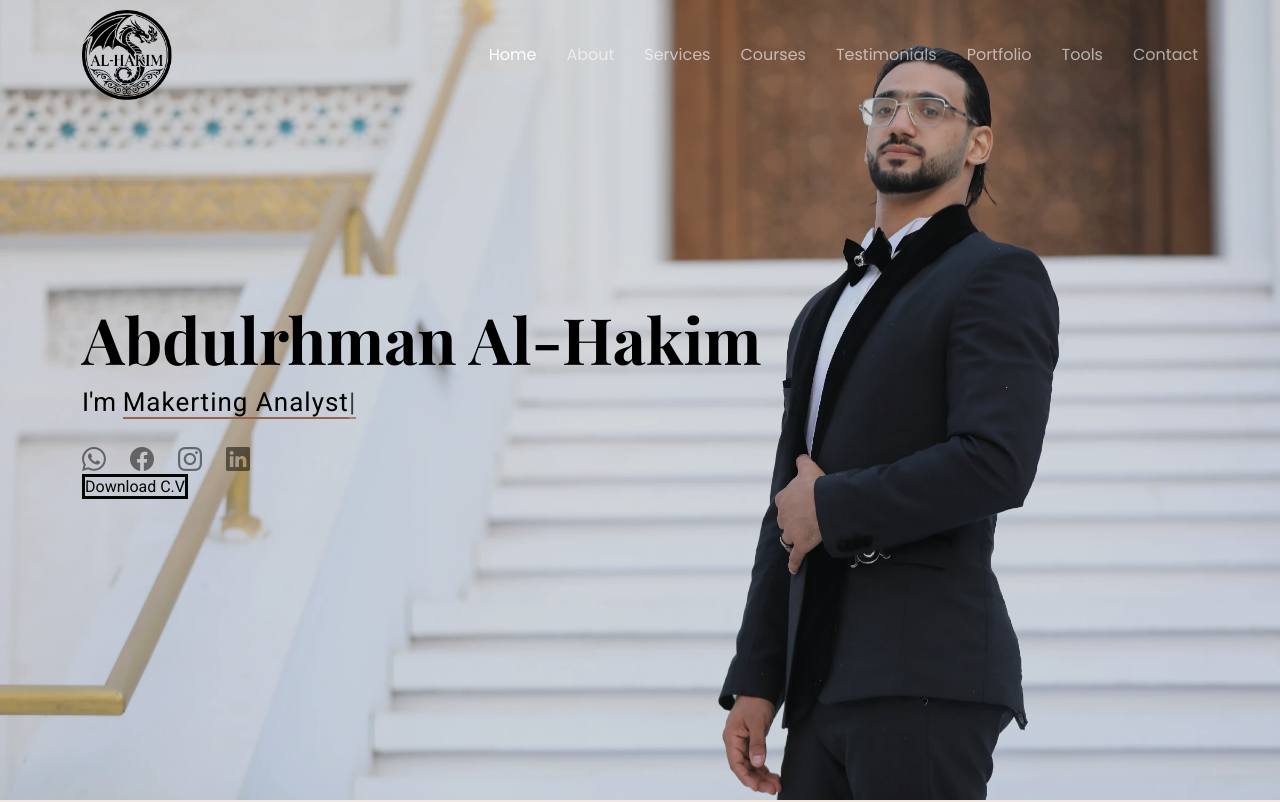
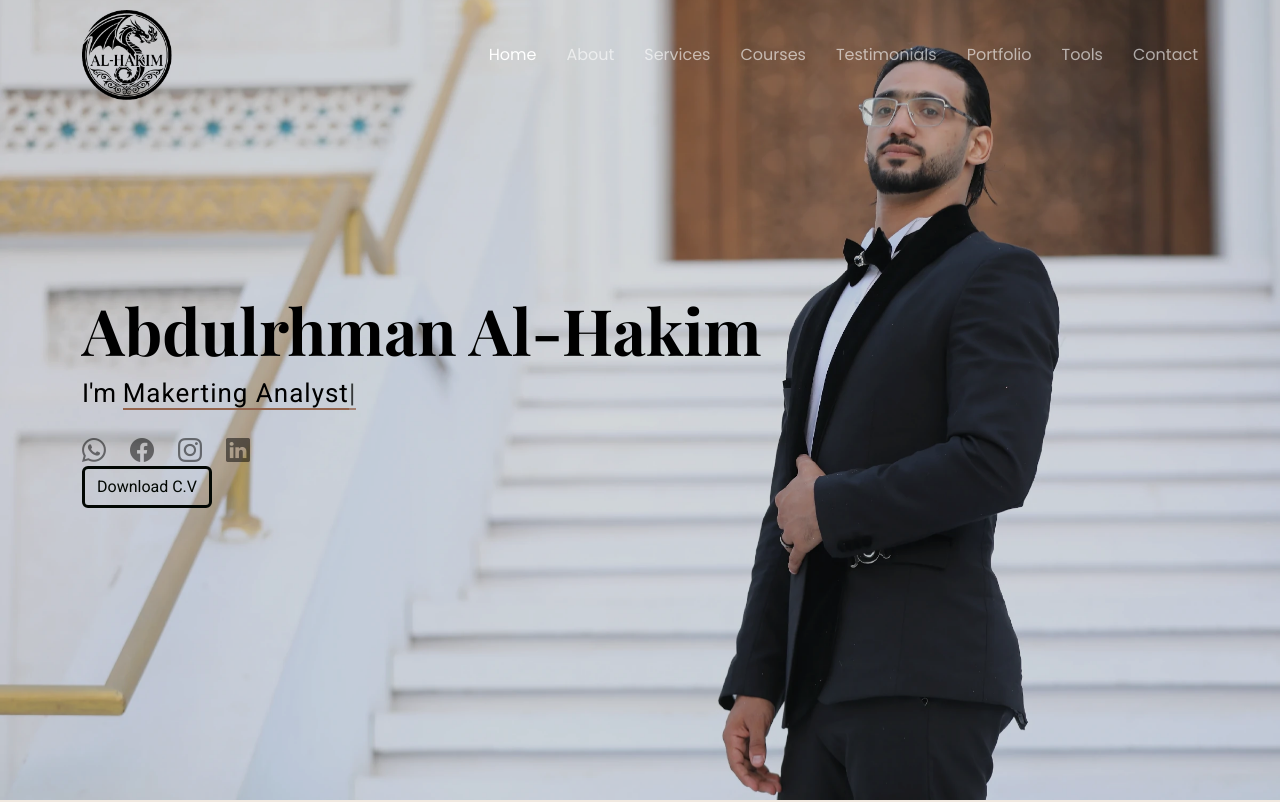
Before and after one commit to AbdoHussein1998/abdohussein1998.github.io, a plain HTML site: page index.html in a window 1280 px wide. Shown: the top 802 px of the page. Drawn offline with nearby package versions, Linux system fonts and the light colour scheme; a web font is replaced by a local one.

Commit message:
Add class and style to C.V download link

```diff
--- a/index.html
+++ b/index.html
@@ -96,7 +96,7 @@
       <a href="https://www.instagram.com/abdulrhman_ahmed_1998"><i class="bi bi-instagram"></i></a>
       <a href="https://www.linkedin.com/in/abdulrahman-alhakim/"><i class="bi bi-linkedin"></i></a>
     </div>
-    <a href="https://drive.google.com/file/d/1mcP6CcU6NSXfYO7ATNKzIrgcdLsdsBnv/view?usp=sharing"
+    <a href="https://drive.google.com/file/d/1mcP6CcU6NSXfYO7ATNKzIrgcdLsdsBnv/view?usp=sharing" class="btn btn-outline-success"
     style="
     color: #020703;
     border-color: #503716;
```
